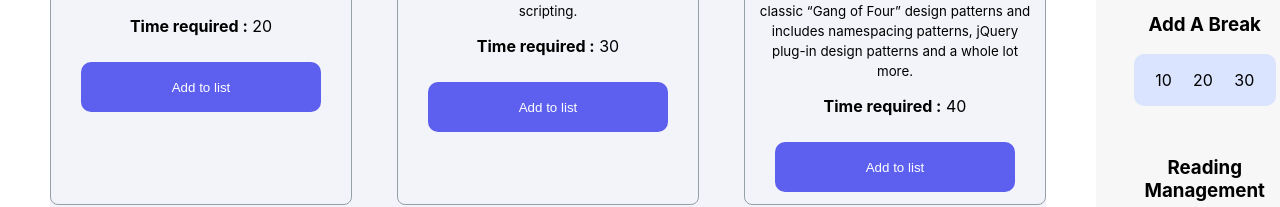
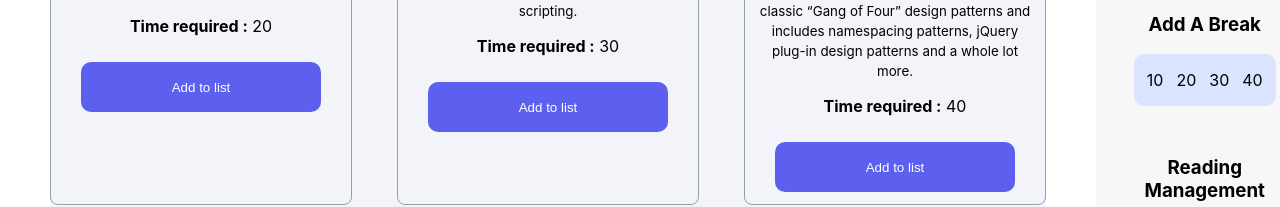
Before and after one commit to ehemon3059/b6-ultra-active-club-ehemon305, a React (Create React App) app: page / in a window 1280 px wide. Shown: the part 529-736 px from the top of the page. Built offline with nearby package versions, Linux system fonts and the light colour scheme.

Commit message:
one more break time added

```diff
--- a/src/Components/Calculatios/Calculatios.js
+++ b/src/Components/Calculatios/Calculatios.js
@@ -101,6 +101,7 @@ const Calculatios = (props) => {
 
             <p onClick={(event) => handleBreakTime(event)}>20</p>
             <p onClick={(event) => handleBreakTime(event)}>30</p>
+            <p onClick={(event) => handleBreakTime(event)}>40</p>
           </div>
         </div>
 
```
